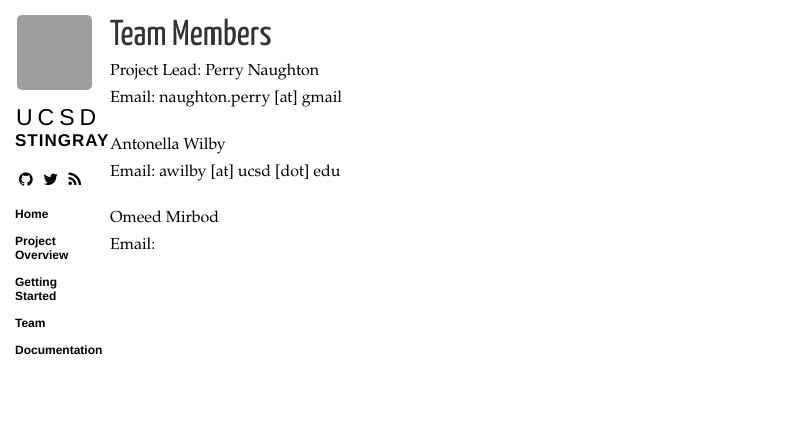
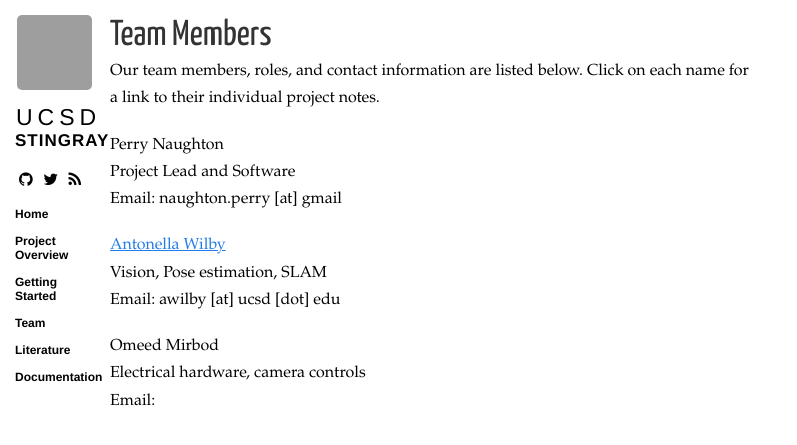
Before and after one commit to omirbod/UCSD-Sealab.github.io, a Jekyll site: the page built from team.html, in a window 1280 px wide. Shown: the top 445 px of the page, without its empty margins (0-797 px from the left). Built offline with Jekyll 4.4.1, drawn with Linux system fonts in a browser that asks for light colours; nearby versions of some CDN libraries; Markdown is read by kramdown in place of the engine named in the settings; grey boxes are pictures that could not be loaded.

Commit message:
getting started pages and more layout

```diff
--- a/_config.yml
+++ b/_config.yml
@@ -1,6 +1,6 @@
 markdown: rdiscount
 pygments: true
-permalink: /posts/:title
+permalink: /:categories/:title
 rdiscount:
   extensions: [smart]
 
--- a/_layouts/layout.html
+++ b/_layouts/layout.html
@@ -52,6 +52,7 @@
         <li><a href="/about.html">Project Overview</a></li>
 	<li><a href="/gettingstarted.html">Getting Started</a></li>
         <li><a href="/team.html">Team</a></li>
+	<li><a href="/literature.html">Literature</a></li>
 	<li><a href="/documentation.html">Documentation</a></li>
       </ul>
     </section>
--- a/team.html
+++ b/team.html
@@ -6,16 +6,20 @@
 <section class="content">
   <h1>Team Members</h1>
 
-	<p>Project Lead: Perry Naughton<br />
-		Email: naughton.perry [at] gmail
-	</p>
 
-	<p>Antonella Wilby<br />
-		Email: awilby [at] ucsd [dot] edu
-	</p>
+<p>Our team members, roles, and contact information are listed below. Click on each name for a link to their individual project notes.</p>
+
+	<p>Perry Naughton<br />
+	Project Lead and Software</br>
+	Email: naughton.perry [at] gmail</p>
+
+	<p><a href="team/antonella.html">Antonella Wilby</a><br />
+	Vision, Pose estimation, SLAM</br>
+	Email: awilby [at] ucsd [dot] edu</p>
 
 	<p>Omeed Mirbod<br />
-		Email:
+	Electrical hardware, camera controls<br />
+	Email:
 	</p>
 
 </section>
```
Also changed, not shown: documentation.html (added, +10 -0 lines), gettingstarted.html (added, +25 -0 lines), gettingstarted/gettingstartedhardware.html (added, +12 -0 lines), gettingstarted/gettingstartedsoftware.html (added, +68 -0 lines), literature.html (added, +10 -0 lines).
